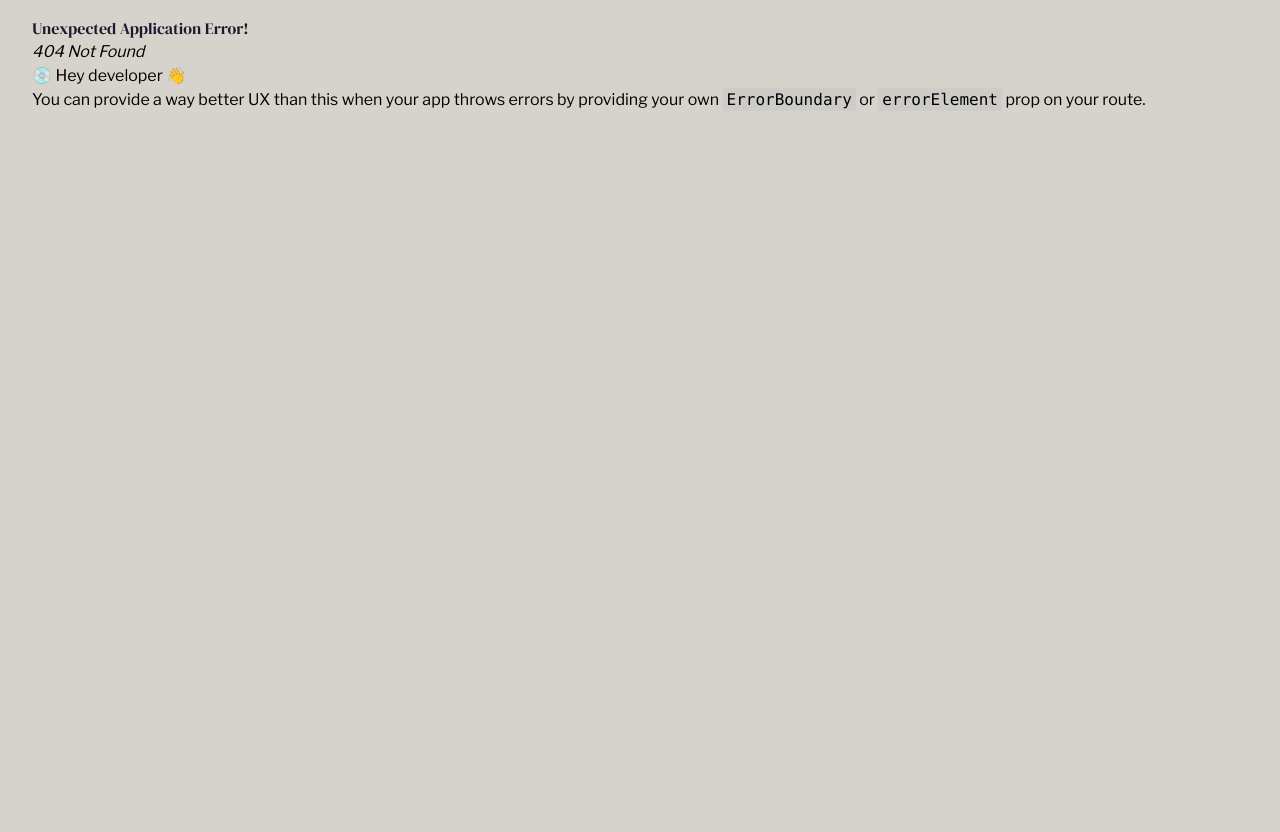
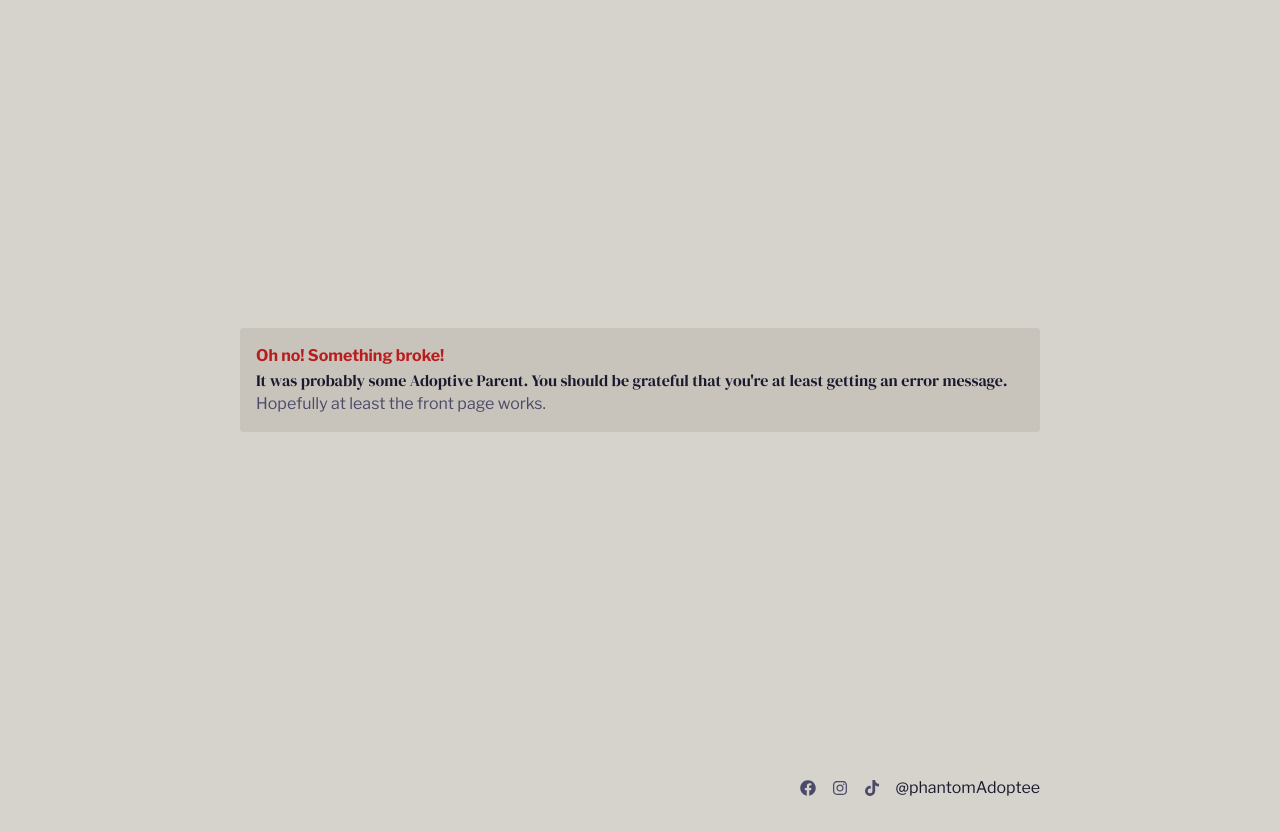
Before and after one commit to phantom42/adoptionmyths-react, a React (Vite) app: page /error in a window 1280 px wide. Before the commit this address had no page. Built offline with nearby package versions, Linux system fonts and the light colour scheme.

Commit message:
error page

```diff
--- a/src/App.jsx
+++ b/src/App.jsx
@@ -6,12 +6,14 @@ import { getRandomMythListLoader } from './pages/RandomMyth/randomMythListLoader
 import { MythLoader } from './pages/Myth/mythLoader';
 import Solution from './pages/Solution';
 import AllMyths from './pages/AllMyths/AllMyths';
+import ErrorPage from './pages/Error/ErrorPage';
 import { getAllMythsLoader } from './pages/AllMyths/allMythsLoader';
 
 const router = createBrowserRouter([
 	{
 		path: '/',
 		element: <Root />,
+		errorElement: <ErrorPage />,
 		children: [
 			{
 				index:true,
@@ -57,6 +59,10 @@ const router = createBrowserRouter([
 				path: "solution",
 				element: <Solution />
 			},
+			{
+				path: 'error',
+				element: <ErrorPage />
+			}
 		]
 	}
 ])
--- a/src/index.css
+++ b/src/index.css
@@ -68,7 +68,7 @@ h2 {
 	margin: 1em 0em;
 	border-radius: 0 4px 4px 0;
 }
-.mythbox {
+.mythbox, .errorbox {
 	border-radius: 4px;
 	border-left: none;
 }
--- /dev/null
+++ b/src/pages/Error/ErrorPage.tsx
@@ -0,0 +1,20 @@
+import { Link } from "react-router-dom"
+import SocialLinks from "../../components/SocialLinks"
+export default function ErrorPage() {
+	return (
+		<div className="min-h-screen flex flex-col">
+			<div className="flex-1 flex items-center justify-center">
+				<div className="w-full max-w-200">
+					<div className="box errorbox">
+						<h1>Oh no! Something broke!</h1>
+						<h2>It was probably some Adoptive Parent. You should be grateful that you're at least getting an error message.</h2>
+						<Link to="/">Hopefully at least the front page works.</Link>
+					</div>
+				</div>
+			</div>
+			<div className="w-full max-w-200 mx-auto">
+				<SocialLinks />
+			</div>
+		</div>
+	)
+}
```
